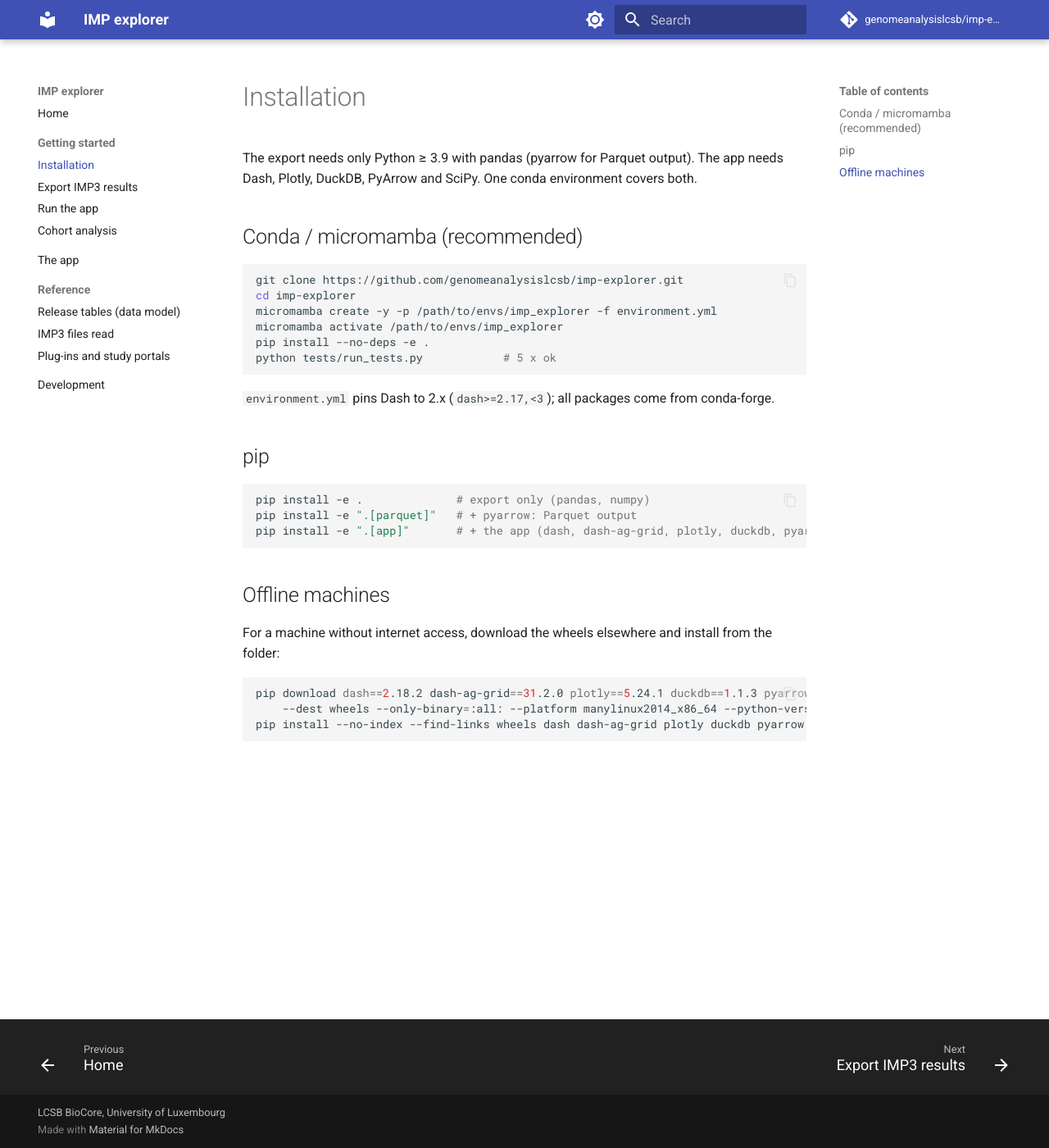
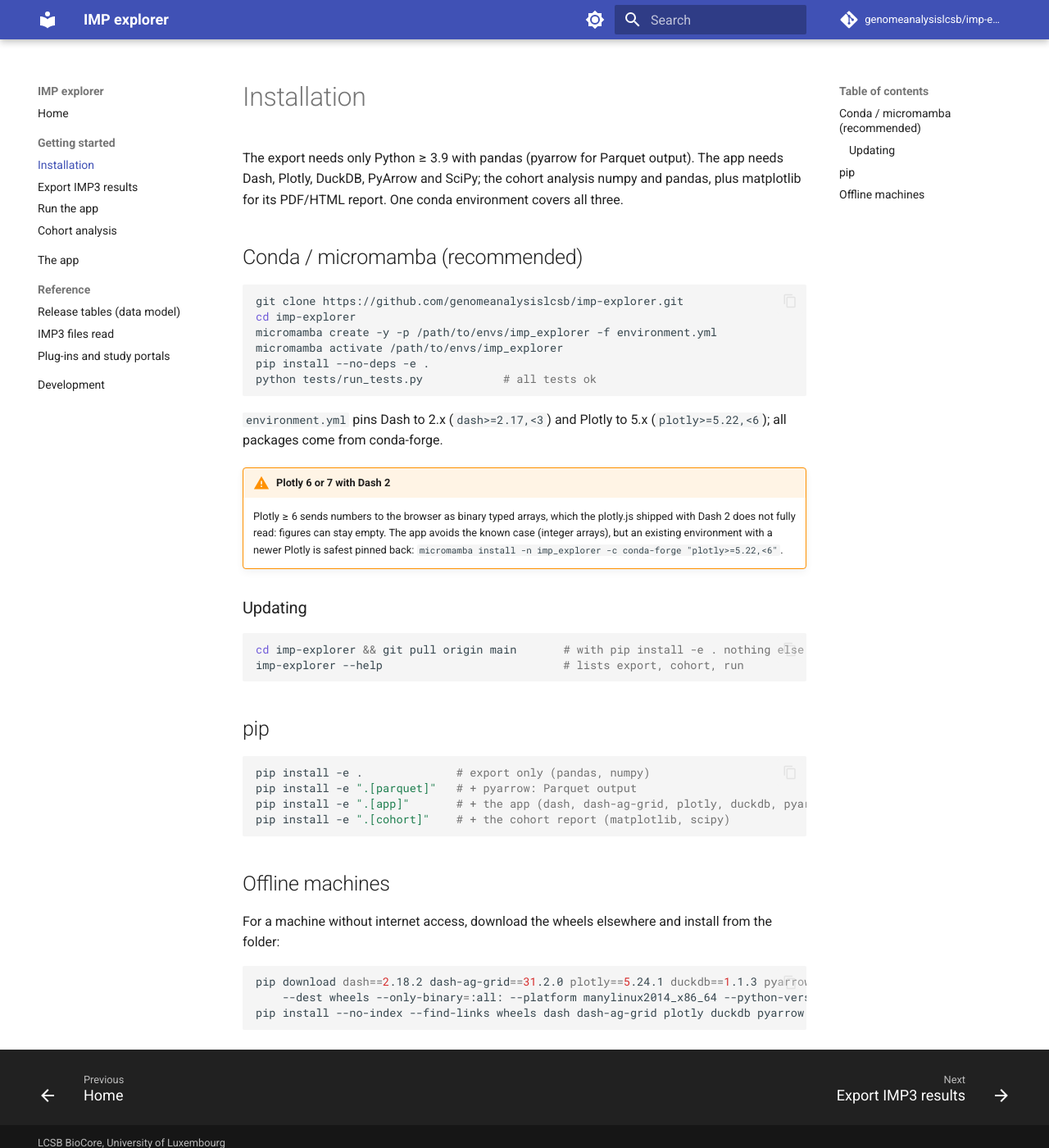
Before and after one commit to genomeanalysislcsb/imp-explorer, an MkDocs documentation site: the page built from docs/installation.md, in a window 1280 px wide and 1400 px high. Shown: the whole window at 82% size. Built offline with MkDocs 1.6.1 and Material for MkDocs 9.7.7, drawn with Linux system fonts in a browser that asks for light colours; comment, search, counter and statistics services are not loaded.

Commit message:
Docs: installation (cohort extras, plotly < 6, updating), mOTUs ranks, README
Co-Authored-By: Claude Opus 5.5 <noreply@anthropic.com>
Claude-Session: https://claude.ai/code/session_01PryMVSXXtZox75xdUKa2x6

````diff
--- a/docs/installation.md
+++ b/docs/installation.md
@@ -1,7 +1,8 @@
 # Installation
 
 The export needs only Python ≥ 3.9 with pandas (pyarrow for Parquet output). The app needs Dash, Plotly, DuckDB,
-PyArrow and SciPy. One conda environment covers both.
+PyArrow and SciPy; the cohort analysis numpy and pandas, plus matplotlib for its PDF/HTML report. One conda
+environment covers all three.
 
 ## Conda / micromamba (recommended)
 
@@ -11,10 +12,23 @@ cd imp-explorer
 micromamba create -y -p /path/to/envs/imp_explorer -f environment.yml
 micromamba activate /path/to/envs/imp_explorer
 pip install --no-deps -e .
-python tests/run_tests.py            # 5 x ok
+python tests/run_tests.py            # all tests ok
 ```
 
-`environment.yml` pins Dash to 2.x (`dash>=2.17,<3`); all packages come from conda-forge.
+`environment.yml` pins Dash to 2.x (`dash>=2.17,<3`) and Plotly to 5.x (`plotly>=5.22,<6`); all packages come from
+conda-forge.
+
+!!! warning "Plotly 6 or 7 with Dash 2"
+    Plotly ≥ 6 sends numbers to the browser as binary typed arrays, which the plotly.js shipped with Dash 2 does not
+    fully read: figures can stay empty. The app avoids the known case (integer arrays), but an existing environment
+    with a newer Plotly is safest pinned back: `micromamba install -n imp_explorer -c conda-forge "plotly>=5.22,<6"`.
+
+### Updating
+
+```bash
+cd imp-explorer && git pull origin main       # with pip install -e . nothing else is needed
+imp-explorer --help                           # lists export, cohort, run
+```
 
 ## pip
 
@@ -22,6 +36,7 @@ python tests/run_tests.py            # 5 x ok
 pip install -e .              # export only (pandas, numpy)
 pip install -e ".[parquet]"   # + pyarrow: Parquet output
 pip install -e ".[app]"       # + the app (dash, dash-ag-grid, plotly, duckdb, pyarrow, scipy)
+pip install -e ".[cohort]"    # + the cohort report (matplotlib, scipy)
 ```
 
 ## Offline machines
@@ -29,7 +44,7 @@ pip install -e ".[app]"       # + the app (dash, dash-ag-grid, plotly, duckdb, p
 For a machine without internet access, download the wheels elsewhere and install from the folder:
 
 ```bash
-pip download dash==2.18.2 dash-ag-grid==31.2.0 plotly==5.24.1 duckdb==1.1.3 pyarrow==18.1.0 scipy \
+pip download dash==2.18.2 dash-ag-grid==31.2.0 plotly==5.24.1 duckdb==1.1.3 pyarrow==18.1.0 scipy matplotlib \
     --dest wheels --only-binary=:all: --platform manylinux2014_x86_64 --python-version 3.12
-pip install --no-index --find-links wheels dash dash-ag-grid plotly duckdb pyarrow scipy
+pip install --no-index --find-links wheels dash dash-ag-grid plotly duckdb pyarrow scipy matplotlib
 ```
````
Also changed, not shown: README.md (+3 -2 lines), docs/data-model.md (+1 -1 lines).
